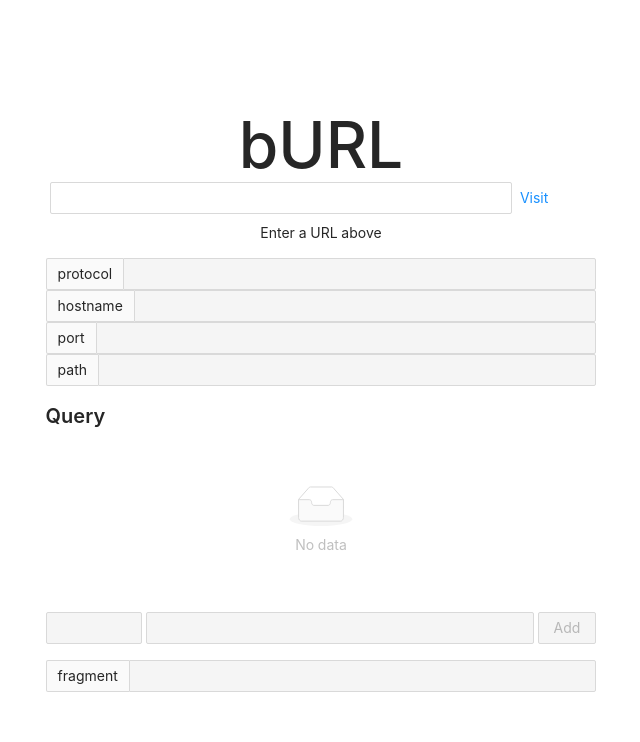
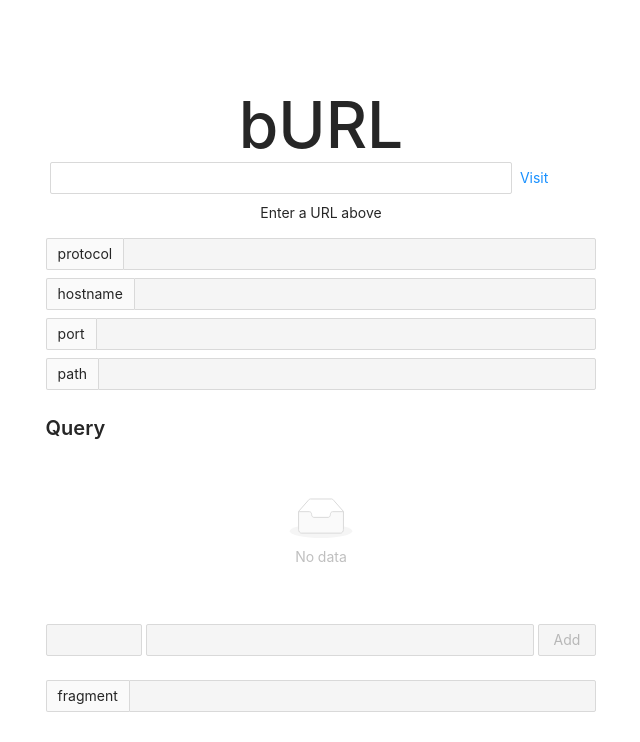
Before and after one commit to mebble/burl, a Next.js app: page / in a window 1280 px wide. Shown: the top 742 px of the page, without its empty margins (319-959 px from the left). Built offline with nearby package versions, Linux system fonts and the light colour scheme.

Commit message:
styles: add vertical spacing between url fields

```diff
--- a/src/pages/index.js
+++ b/src/pages/index.js
@@ -1,4 +1,5 @@
 import { useEffect, useReducer } from 'react';
+import { Space } from 'antd';
 import Head from 'next/head';
 import styles from '../styles/Home.module.css';
 
@@ -37,6 +38,7 @@ export default function Home() {
                             ? prompt.invalid
                             : prompt.done)
                 }</p>
+                <Space direction="vertical">
                     <UrlField name="protocol" value={url.protocol} onChange={value => send(action('PROTOCOL', value))} disabled={disableFields} />
                     <UrlField name="hostname" value={url.hostname} onChange={value => send(action('HOSTNAME', value))}  disabled={disableFields} />
                     <UrlField name="port" type="number" value={url.port} onChange={value => send(action('PORT', value))} disabled={disableFields} />
@@ -48,6 +50,7 @@ export default function Home() {
                         onRemove={(key) => send(action('QUERY_REMOVE', key))}
                         onSubmit={(key, value) => send(action('QUERY_ADD', { key, value }))} />
                     <UrlField name="fragment" value={url.fragment} onChange={value => send(action('FRAGMENT', value))} disabled={disableFields} />
+                </Space>
             </main>
         </div>
     )
```
Lines whose indentation alone changed are shown as unchanged.
